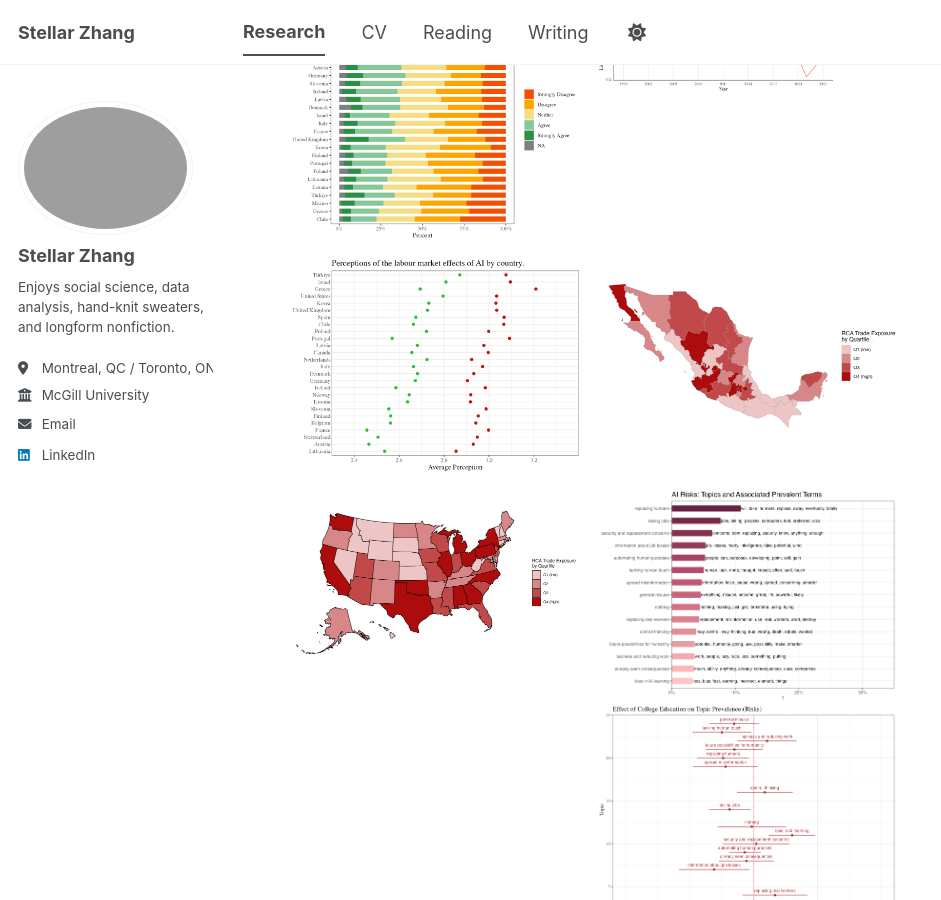
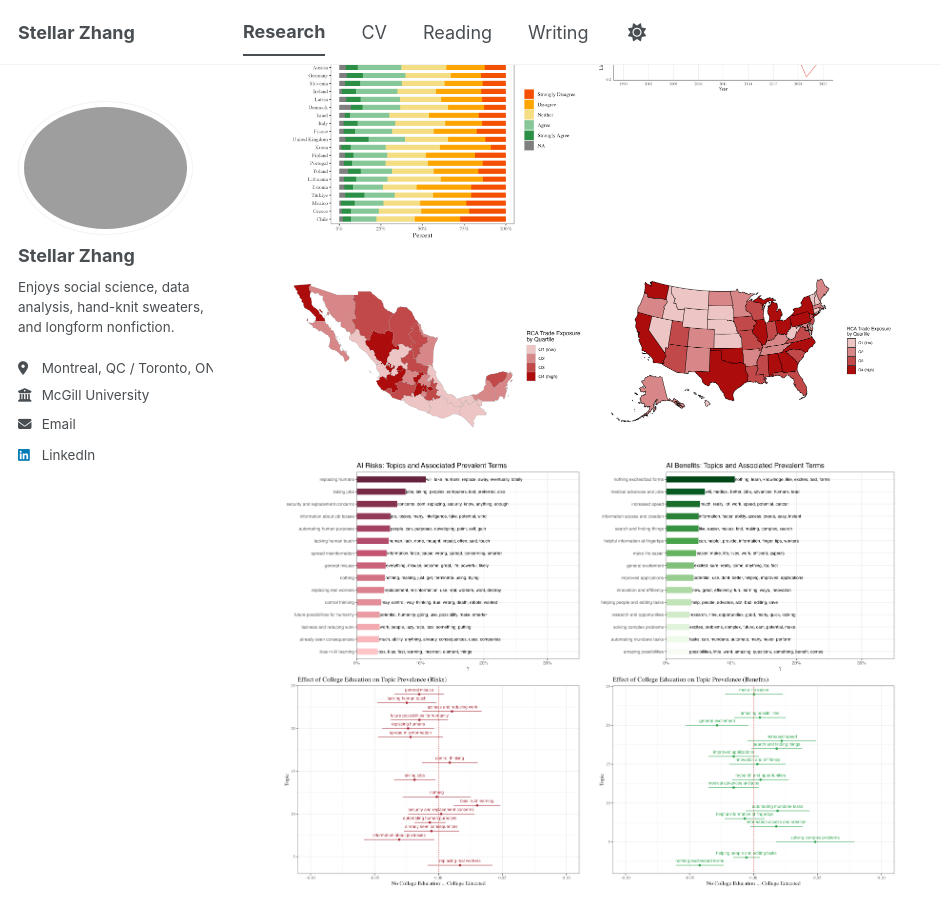
Before and after one commit to stellarxzhang/stellarxzhang.github.io, a Jekyll site: the page built from _pages/research.md, in a window 1280 px wide and 900 px high, scrolled down 1091 px. Shown: the whole window, without its empty margins (0-941 px from the left). Built offline with Jekyll 4.4.1, drawn with Linux system fonts in a browser that asks for light colours; a script bundle is joined from its source files by our own code; library files that are not in the unit come from our copies.

Commit message:
Update research.md

```diff
--- a/_pages/research.md
+++ b/_pages/research.md
@@ -34,10 +34,6 @@ Graphs, charts, and tables covering all sorts of things: Scottish secessionism,
     <img src="/images/trustukgovt_predictors copy.jpg" style="width: 300px; border-radius: 6px;">
   </a>
 
-  <a href="/images/when_sorted_by_value copy.png" data-lightbox="gallery" data-title="Caption 3">
-    <img src="/images/when_sorted_by_value copy.png" style="width: 300px; border-radius: 6px;">
-  </a>
-
   <a href="/images/mex_rca_vulnerability_map copy.jpg" data-lightbox="gallery" data-title="Caption 3">
     <img src="/images/mex_rca_vulnerability_map copy.jpg" style="width: 300px; border-radius: 6px;">
   </a>
```
